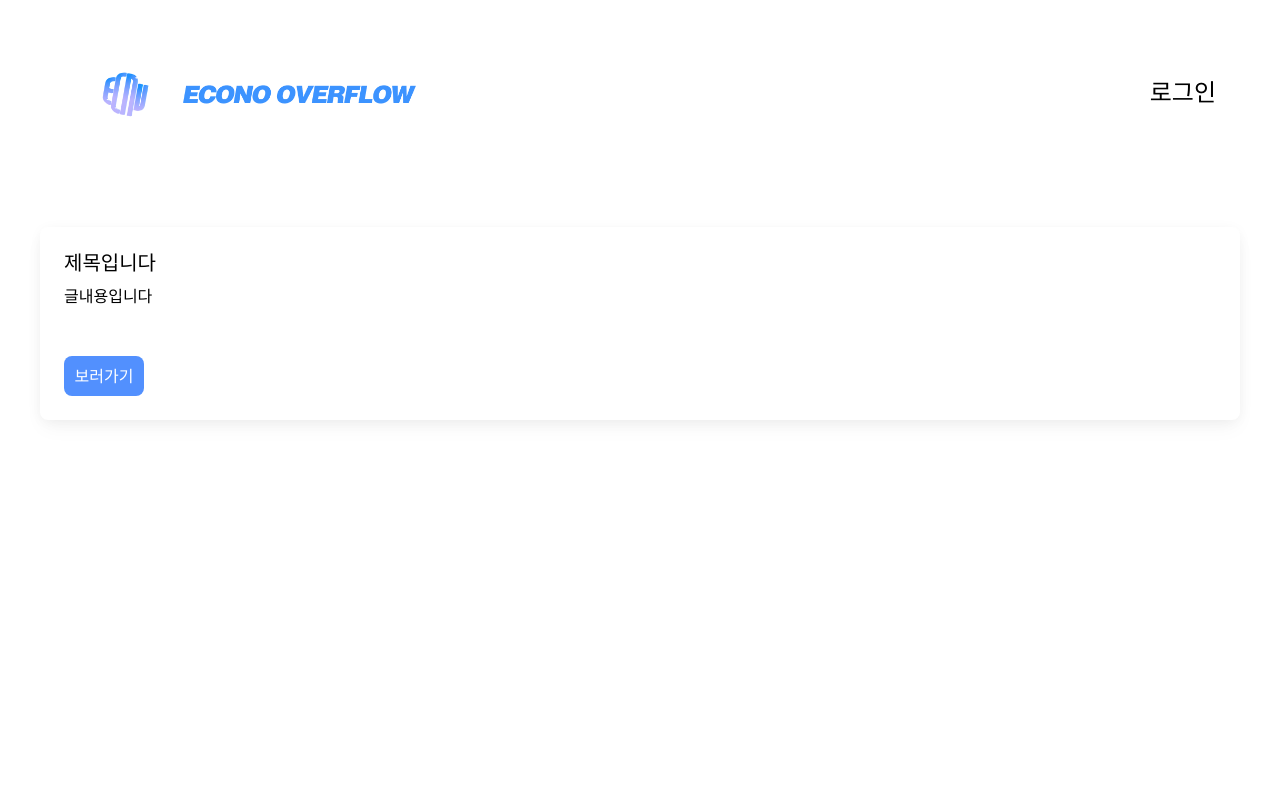
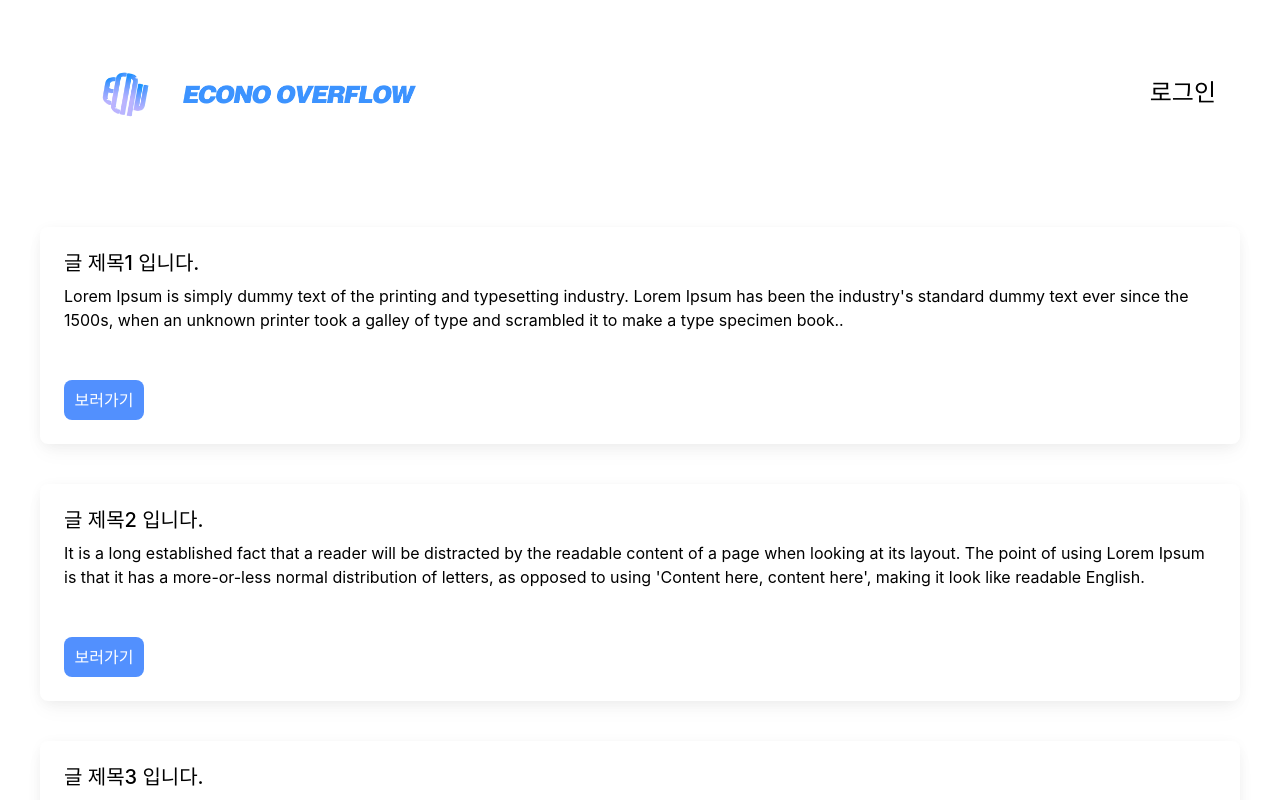
Before and after one commit to JNU-econovation/econo-overflow, a React (Create React App) app in the folder fe/: page /boardlist in a window 1280 px wide. Shown: the top 800 px of the page. Built offline with nearby package versions, Linux system fonts and the light colour scheme.

Commit message:
feat : BoardList 구현

```diff
--- a/fe/src/components/pages/BoardList.jsx
+++ b/fe/src/components/pages/BoardList.jsx
@@ -1,16 +1,22 @@
 import React, { useState } from 'react';
+import mockPosts from '../../mockData/mockPosts';
 
 const BoardList = () => {
-  let [title, setTitle] = useState('제목입니다');
-  let [content, setContent] = useState('글내용입니다');
+  const [post, setPosts] = useState(mockPosts);
+  console.log(post[0].title);
 
   return (
+    <div>
+      {post.map((a, i) => {
+        console.log(a);
+        return (
+          <div>
             <div className='m-10 card block rounded-lg bg-white p-6 shadow-[0_2px_15px_-3px_rgba(0,0,0,0.07),0_10px_20px_-2px_rgba(0,0,0,0.04)] dark:bg-neutral-700'>
               <h5 className='mb-2 text-xl font-medium leading-tight text-neutral-800 dark:text-neutral-50'>
-        {title}
+                {post[i].title}
               </h5>
               <p className='mb-4 text-base text-neutral-600 dark:text-neutral-200'>
-        {content}
+                {post[i].content}
               </p>
               <button
                 className='w-[5rem] h-10 rounded-lg text-base cursor-pointer mt-8 bg-blue text-white'
@@ -19,6 +25,10 @@ const BoardList = () => {
                 보러가기
               </button>
             </div>
+          </div>
+        );
+      })}
+    </div>
   );
 };
 
--- a/fe/src/mockData/mockPosts.js
+++ b/fe/src/mockData/mockPosts.js
@@ -1,8 +1,20 @@
 const mockPosts = [
     {
-        "title": "글 제목 입니다.",
+        "title": "글 제목1 입니다.",
         "classificaion": "TECH",
-        "content": "글 내용입니다.",
+        "content": "Lorem Ipsum is simply dummy text of the printing and typesetting industry. Lorem Ipsum has been the industry's standard dummy text ever since the 1500s, when an unknown printer took a galley of type and scrambled it to make a type specimen book..",
+        "thumbnail": "https://github.com/JNU-econovation/econo-techblog-2.0/assets/88534959/22c3be37-52da-42f8-9b32-186b00bfaff8"
+    },
+    {
+        "title": "글 제목2 입니다.",
+        "classificaion": "TECH",
+        "content": "It is a long established fact that a reader will be distracted by the readable content of a page when looking at its layout. The point of using Lorem Ipsum is that it has a more-or-less normal distribution of letters, as opposed to using 'Content here, content here', making it look like readable English.",
+        "thumbnail": "https://github.com/JNU-econovation/econo-techblog-2.0/assets/88534959/22c3be37-52da-42f8-9b32-186b00bfaff8"
+    },
+    {
+        "title": "글 제목3 입니다.",
+        "classificaion": "TECH",
+        "content": "Contrary to popular belief, Lorem Ipsum is not simply random text. It has roots in a piece of classical Latin literature from 45 BC, making it over 2000 years old.",
         "thumbnail": "https://github.com/JNU-econovation/econo-techblog-2.0/assets/88534959/22c3be37-52da-42f8-9b32-186b00bfaff8"
     }
 ];
```
Lines whose indentation alone changed are shown as unchanged.
